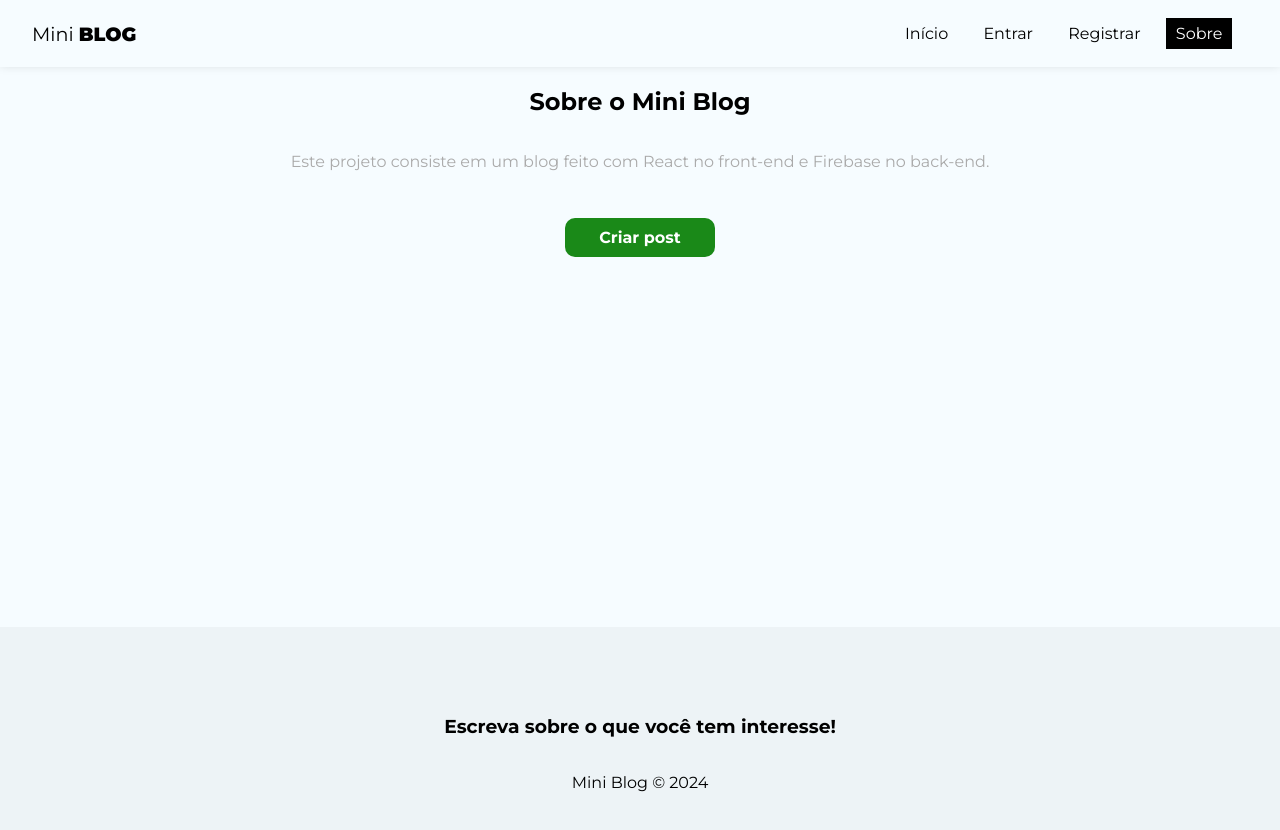
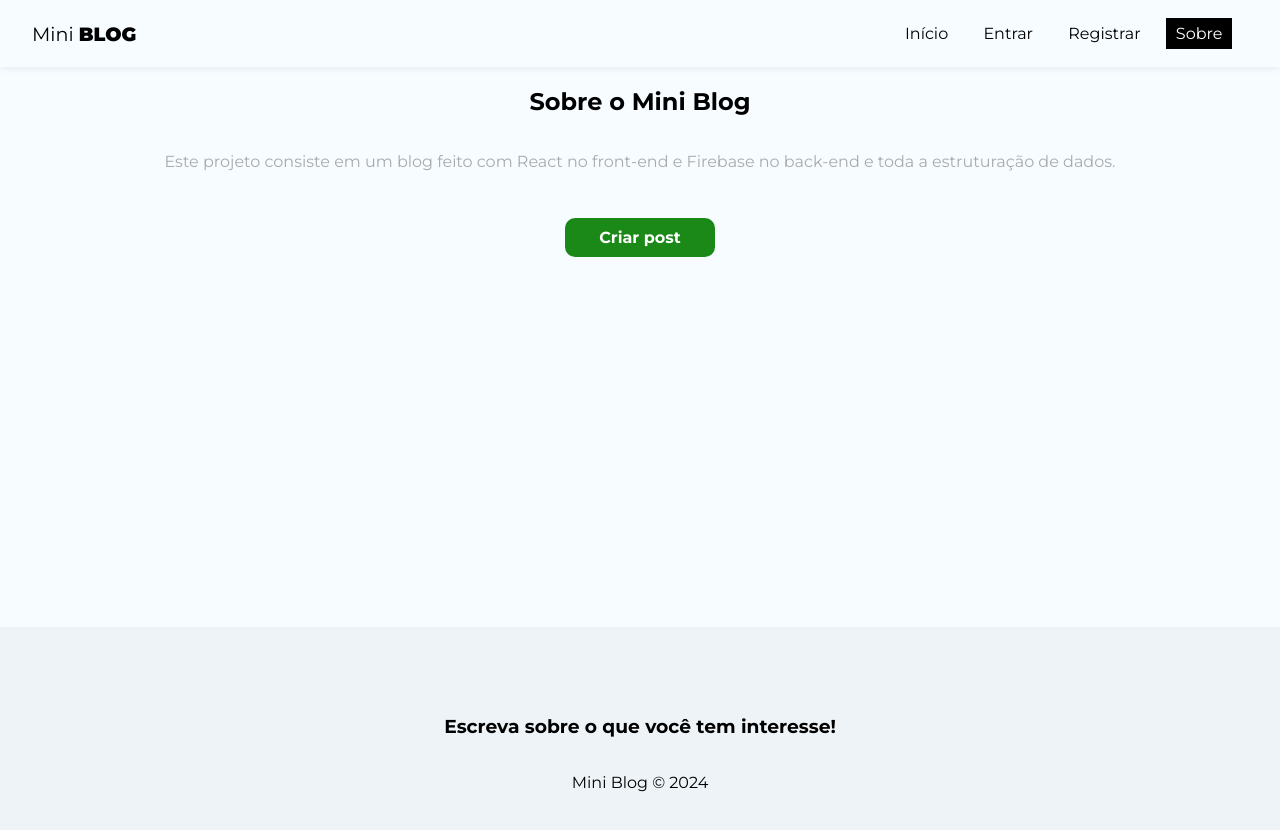
Before and after one commit to rafconrado/mini_blog, a React (Create React App) app in the folder miniblog/: page /about in a window 1280 px wide. Shown: the top 830 px of the page. Built offline with nearby package versions, Linux system fonts and the light colour scheme; no server answers.

Commit message:
att from miniblog 25/06

```diff
--- a/miniblog/package.json
+++ b/miniblog/package.json
@@ -10,7 +10,7 @@
     "react": "^18.3.1",
     "react-dom": "^18.3.1",
     "react-router-dom": "^6.23.0",
-    "react-scripts": "5.0.1",
+    "react-scripts": "^5.0.1",
     "web-vitals": "^2.1.4"
   },
   "scripts": {
--- a/miniblog/src/pages/About/About.js
+++ b/miniblog/src/pages/About/About.js
@@ -11,7 +11,7 @@ const About = () => {
       </h2>
       <p>
         Este projeto consiste em um blog feito com React no front-end e Firebase
-        no back-end.
+        no back-end e toda a estruturação de dados.
       </p>
       <Link to="/posts/create" className="btn">
         Criar post
--- a/miniblog/src/pages/Post/Post.js
+++ b/miniblog/src/pages/Post/Post.js
@@ -16,7 +16,7 @@ const Post = () => {
           <h1>{post.title}</h1>
           <img src={post.image} alt={post.title} />
           <p>{post.body}</p>
-          <h3>Este post trata sobre:</h3>
+          <h3>Busque por hashtags:</h3>
           <div className={styles.tags}>
           {post.tagsArray.map((tag) => (
             <p key={tag}>
```
Also changed, not shown: 1 other file (tests, documents, lock files or other folders).
